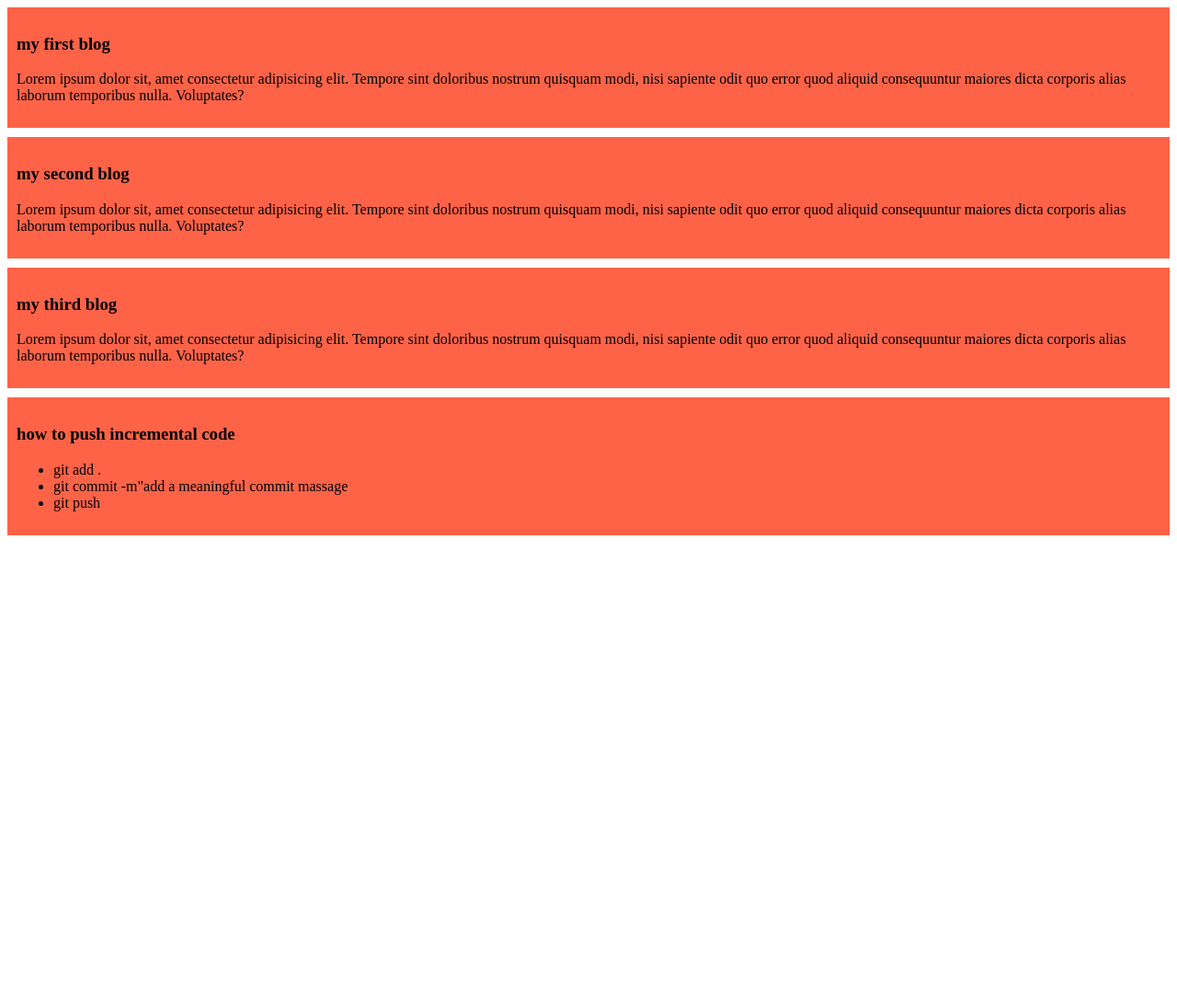
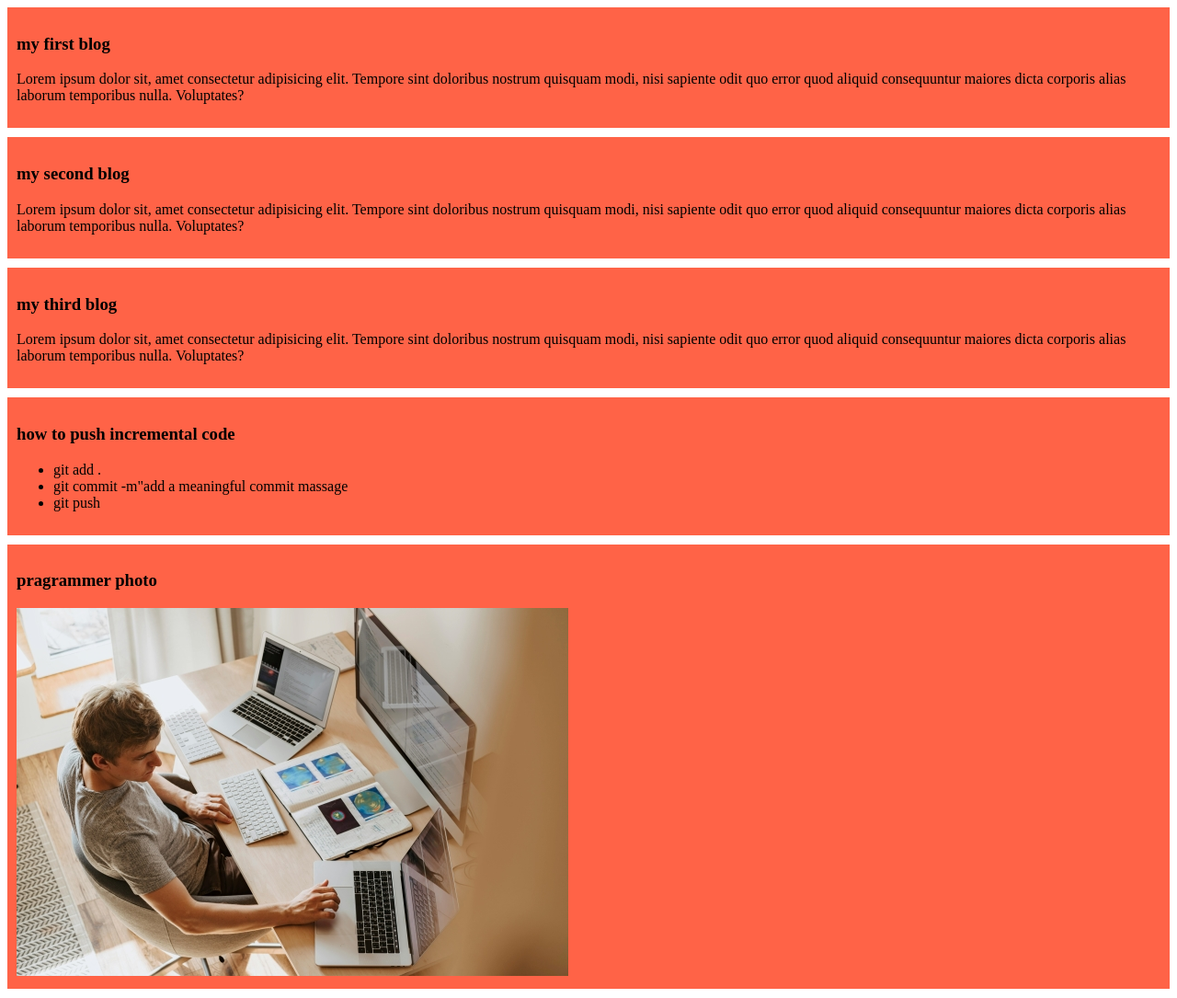
Before and after one commit to mszoha/my-simple-website, a plain HTML site: page index.html in a window 1280 px wide. Shown: the whole page at 92% size. Before the commit the page ends 800 px from the top, so only its background shows below. Drawn offline with Linux system fonts and the light colour scheme.

Commit message:
added programmer photo

```diff
--- a/index.html
+++ b/index.html
@@ -36,6 +36,10 @@
             <li>git push</li>
         </ul>
     </div>
+    <div>
+        <h3>pragrammer photo</h3>
+        <img src="images/programmer.jpg" alt="">
+    </div>
 </body>
 
 </html>
```
Also changed, not shown: images/programmer.jpg (added).
